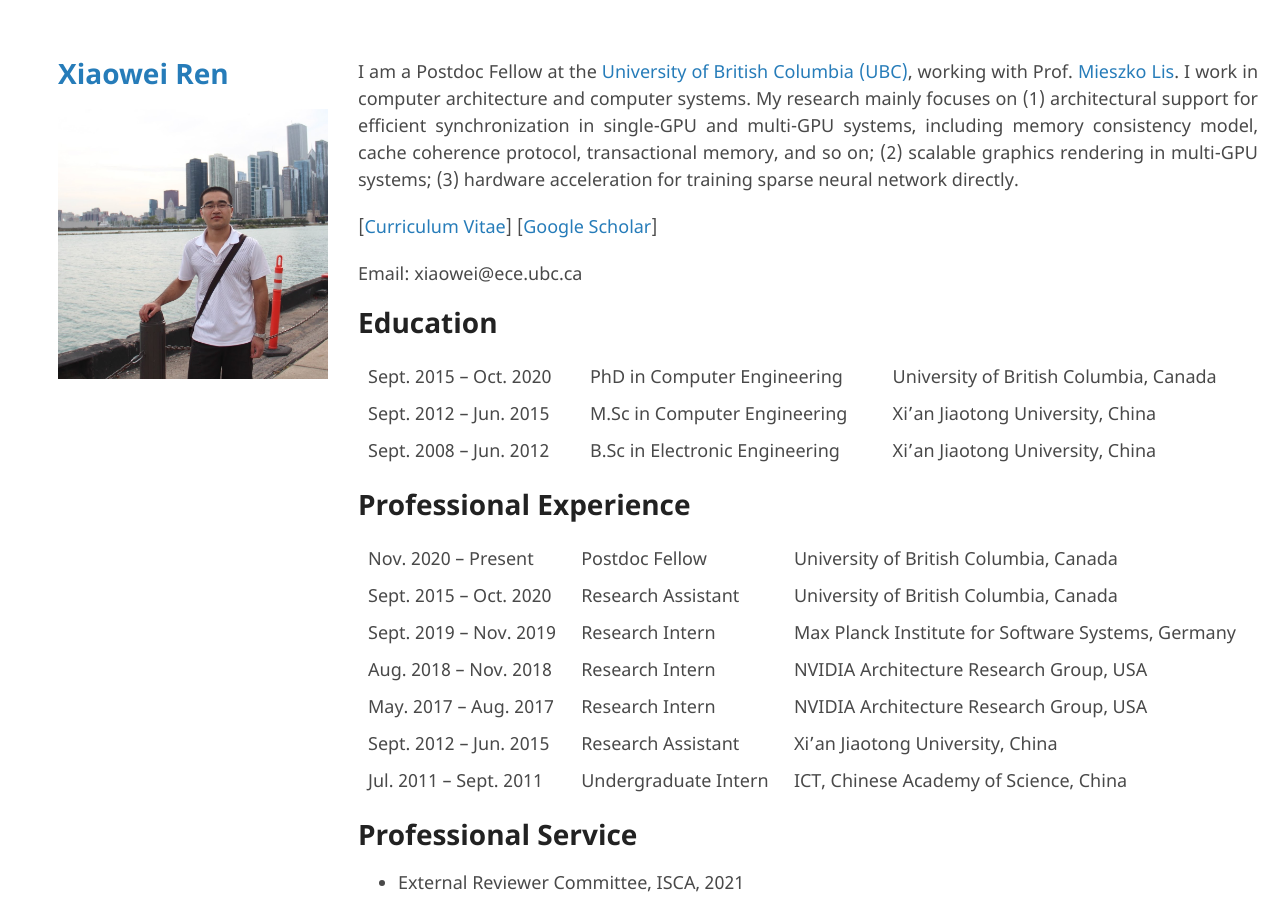
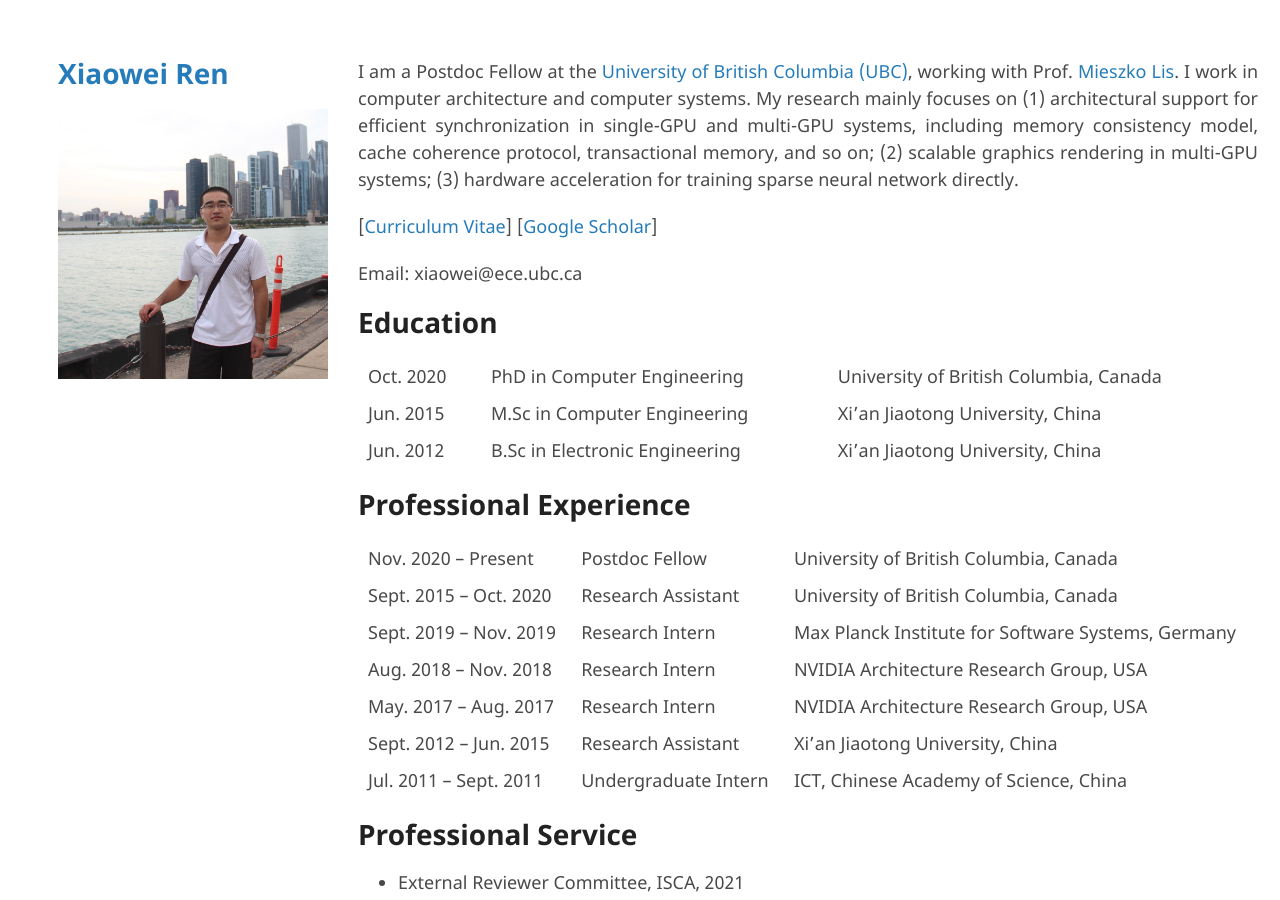
Before and after one commit to ericrxw/xiaoweiren, a Jekyll site: the page built from index.md, in a window 1280 px wide and 900 px high. Built offline with Jekyll 4.4.1, drawn with Linux system fonts in a browser that asks for light colours; our own code applies the rules of GitHub Pages for plain Markdown files; the repository's description, which GitHub fills in, is left out.

Commit message:
update education

```diff
--- a/index.md
+++ b/index.md
@@ -6,9 +6,9 @@
 
 # Education
 
-| Sept. 2015 -- Oct. 2020 | PhD in Computer Engineering    | University of British Columbia, Canada |
-| Sept. 2012 -- Jun. 2015 | M.Sc in Computer Engineering   | Xi'an Jiaotong University, China       |
-| Sept. 2008 -- Jun. 2012 | B.Sc in Electronic Engineering | Xi'an Jiaotong University, China       |
+| Oct. 2020 | PhD in Computer Engineering    | University of British Columbia, Canada |
+| Jun. 2015 | M.Sc in Computer Engineering   | Xi'an Jiaotong University, China       |
+| Jun. 2012 | B.Sc in Electronic Engineering | Xi'an Jiaotong University, China       |
 
 # Professional Experience
 
```
